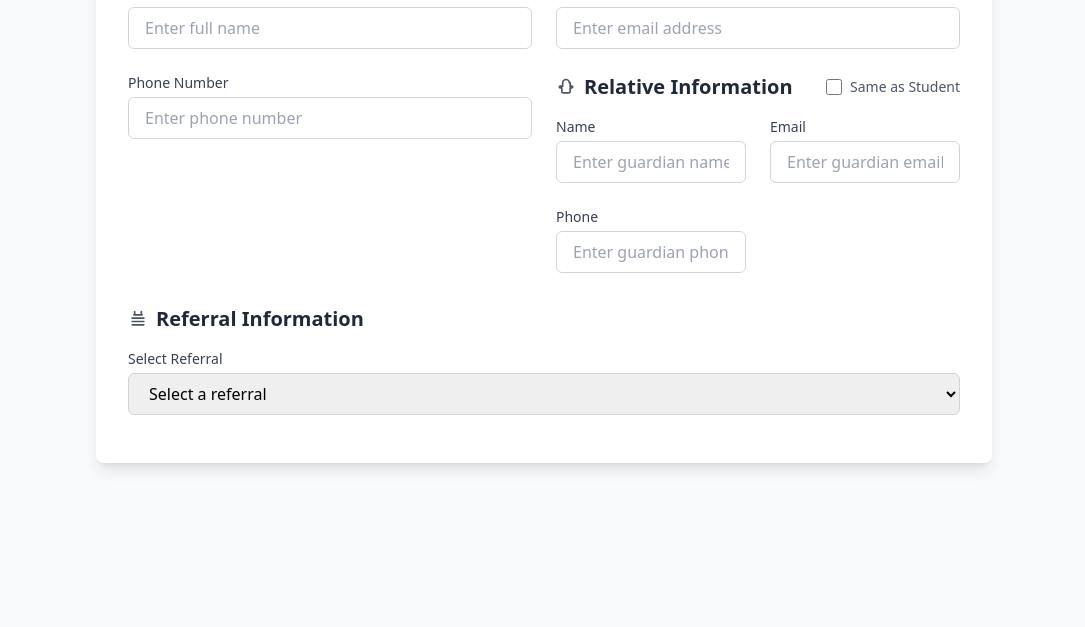
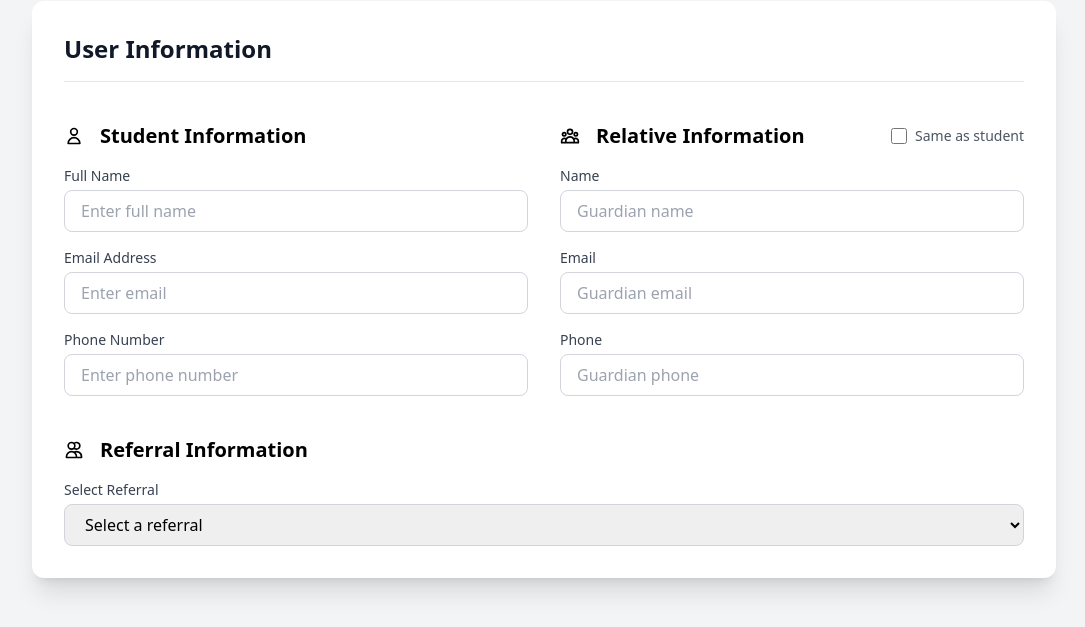
Before and after one commit to SanKyawHtwe/js_project, a website: page public/new_student.html in a window 1280 px wide. Shown: the part 173-800 px from the top of the page, without its empty margins (96-1181 px from the left). Drawn offline with nearby package versions, Linux system fonts and the light colour scheme.

Commit message:
Refactor new student enrollment page: update layout, enhance user information section, and improve referral options

```diff
--- a/public/new_student.html
+++ b/public/new_student.html
@@ -2,13 +2,22 @@
 <html lang="en">
   <head>
     <meta charset="UTF-8" />
-  <meta name="viewport" content="width=device-width, initial-scale=1.0"/>
+    <meta name="viewport" content="width=device-width, initial-scale=1.0" />
     <title>New Enrollment Information</title>
     <script src="https://unpkg.com/alpinejs@3.x.x" defer></script>
     <script src="https://cdn.tailwindcss.com"></script>
   </head>
-<body class="bg-gray-50 p-6">
-  <div class="max-w-4xl mx-auto bg-white shadow-lg rounded-lg p-8"
+  <body class="bg-gray-100 min-h-screen flex items-center justify-center p-6">
+    <div class="container mx-auto max-w-5xl">
+      <img
+        src="https://retail.nbgsoftware.com/logo.png"
+        alt="Logo"
+        class="w-22 h-10 mb-6"/>
+      <h1 class="text-3xl font-bold text-gray-900 mb-6">
+        New Enrollment Information
+      </h1>
+    <div
+      class="w-full max-w-5xl bg-white rounded-xl shadow-xl p-8 space-y-10"
       x-data="{
         formData: {
           fullName: '', email: '', phone: '',
@@ -17,9 +26,16 @@
         },
         sameAsStudent: false,
         referralSources: [
-          { id: 'source1', name: 'Option 1' },
-          { id: 'source2', name: 'Option 2' },
-          { id: 'source3', name: 'Option 3' },
+          { id: 'source1', name: 'John Smith (Marketing)' },
+          { id: 'source2', name: 'Sarah Johnson (Student Advisor)' },
+          { id: 'source3', name: 'Emma Watson (Alumni)' },
+          { id: 'source4', name: 'Michael Brown (Friend)' },
+          { id: 'source5', name: 'Olivia Davis (Family)' },
+          { id: 'source6', name: 'Sophia Wilson (Social Media)' },
+          { id: 'source7', name: 'Liam Johnson (Website)' },
+          { id: 'source8', name: 'Noah Martinez (Event)' },
+          { id: 'source9', name: 'Ava Garcia (Referral)' },
+          { id: 'source10', name: 'Isabella Rodriguez (Other)' },
           { id: 'new', name: 'Add New Referral' }
         ],
         get newReferral() {
@@ -47,86 +63,140 @@
             this.formData.guardianPhone = '';
           }
         }
-      }">
-    <h1 class="text-2xl font-bold mb-6 text-gray-900">New Enrollment Information</h1>
+      }"
+    >
 
-    <section class="mb-8">
-      <h2 class="text-xl font-semibold flex items-center text-gray-800 mb-4">
-        <svg class="w-5 h-5 mr-2 text-gray-600" fill="none" stroke="currentColor" stroke-width="2"
-             viewBox="0 0 24 24"><path stroke-linecap="round" stroke-linejoin="round"
-             d="M5.121 17.804A13.937 13.937 0 0112 15c2.21 0 4.29.534 6.121 1.475M15 10a3 3 0 11-6 0 3 3 0 016 0z" /></svg>
-        Customer Information
+      <h1 class="text-2xl font-bold text-gray-900 border-b pb-4">
+        User Information
+      </h1>
+
+      <!-- Student Info -->
+      <section class="grid grid-cols-1 md:grid-cols-2 gap-8">
+        <div>
+          <h2 class="text-xl font-semibold mb-4 flex items-center gap-2">
+            <svg class="w-5 h-5 mr-2" fill="none" stroke="currentColor" viewBox="0 0 24 24">
+              <path stroke-linecap="round" stroke-linejoin="round" stroke-width="2" d="M16 7a4 4 0 11-8 0 4 4 0 018 0zM12 14a7 7 0 00-7 7h14a7 7 0 00-7-7z"></path>
+          </svg>
+
+            Student Information
           </h2>
-      <div class="grid grid-cols-1 md:grid-cols-2 gap-6">
+          <div class="space-y-4">
             <div>
-          <label class="block text-sm font-medium mb-1 text-gray-700">Full Name</label>
-          <input type="text" x-model="formData.fullName"
+              <label class="block text-sm font-medium text-gray-700"
+                >Full Name</label
+              >
+              <input
+                type="text"
+                x-model="formData.fullName"
                 @input="if(sameAsStudent) updateRelativeFields()"
                 placeholder="Enter full name"
-                 class="w-full border border-gray-300 rounded-md px-4 py-2"/>
+                class="w-full mt-1 border border-gray-300 rounded-lg px-4 py-2"
+              />
             </div>
             <div>
-          <label class="block text-sm font-medium mb-1 text-gray-700">Email Address</label>
-          <input type="email" x-model="formData.email"
+              <label class="block text-sm font-medium text-gray-700"
+                >Email Address</label
+              >
+              <input
+                type="email"
+                x-model="formData.email"
                 @input="if(sameAsStudent) updateRelativeFields()"
-                 placeholder="Enter email address"
-                 class="w-full border border-gray-300 rounded-md px-4 py-2"/>
+                placeholder="Enter email"
+                class="w-full mt-1 border border-gray-300 rounded-lg px-4 py-2"
+              />
             </div>
             <div>
-          <label class="block text-sm font-medium mb-1 text-gray-700">Phone Number</label>
-          <input type="tel" x-model="formData.phone"
+              <label class="block text-sm font-medium text-gray-700"
+                >Phone Number</label
+              >
+              <input
+                type="tel"
+                x-model="formData.phone"
                 @input="if(sameAsStudent) updateRelativeFields()"
                 placeholder="Enter phone number"
-                 class="w-full border border-gray-300 rounded-md px-4 py-2"/>
+                class="w-full mt-1 border border-gray-300 rounded-lg px-4 py-2"
+              />
+            </div>
+          </div>
+        </div>
+
+        <!-- Relative Info -->
+        <div>
+          <div class="flex justify-between items-center mb-4">
+            <h2 class="text-xl font-semibold flex items-center gap-2">
+              <svg class="w-5 h-5 mr-2" fill="none" stroke="currentColor" viewBox="0 0 24 24">
+                <path stroke-linecap="round" stroke-linejoin="round" stroke-width="2" d="M17 20h5v-2a3 3 0 00-5.356-1.857M17 20H7m10 0v-2c0-.656-.126-1.283-.356-1.857M7 20H2v-2a3 3 0 015.356-1.857M7 20v-2c0-.656.126-1.283.356-1.857m0 0a5.002 5.002 0 019.288 0M15 7a3 3 0 11-6 0 3 3 0 016 0zm6 3a2 2 0 11-4 0 2 2 0 014 0zM7 10a2 2 0 11-4 0 2 2 0 014 0z"></path>
+            </svg>
+              Relative Information
+            </h2>
+            <label class="flex items-center gap-2 text-sm text-gray-600">
+              <input
+                type="checkbox"
+                x-model="sameAsStudent"
+                @change="updateRelativeFields()"
+                class="h-4 w-4"
+              />
+              Same as student
+            </label>
+          </div>
+          <div class="space-y-4">
+            <div>
+              <label class="block text-sm font-medium text-gray-700"
+                >Name</label
+              >
+              <input
+                type="text"
+                x-model="formData.guardianName"
+                :disabled="sameAsStudent"
+                placeholder="Guardian name"
+                class="w-full mt-1 border border-gray-300 rounded-lg px-4 py-2"
+              />
             </div>
             <div>
-          <div class="flex justify-between items-center">
-            <h2 class="text-xl font-semibold flex items-center text-gray-800">
-              <svg class="w-5 h-5 mr-2 text-gray-600" fill="none" stroke="currentColor" stroke-width="2"
-                   viewBox="0 0 24 24"><path stroke-linecap="round" stroke-linejoin="round"
-                   d="M16 7a4 4 0 00-8 0v4H5a1 1 0 000 2h2v4a2 2 0 002 2h6a2 2 0 002-2v-4h2a1 1 0 000-2h-2V7z"/></svg>
-              Relative Information
-            </h2>
-            <label class="text-sm font-medium text-gray-600 flex items-center space-x-2">
-              <input type="checkbox" x-model="sameAsStudent" @change="updateRelativeFields()" class="h-4 w-4"/>
-              <span>Same as Student</span>
-            </label>
-          </div>
-          <div class="mt-4 grid grid-cols-1 md:grid-cols-2 gap-6">
-            <div>
-              <label class="block text-sm font-medium mb-1 text-gray-700">Name</label>
-              <input type="text" x-model="formData.guardianName" :disabled="sameAsStudent"
-                     placeholder="Enter guardian name"
-                     class="w-full border border-gray-300 rounded-md px-4 py-2"/>
+              <label class="block text-sm font-medium text-gray-700"
+                >Email</label
+              >
+              <input
+                type="email"
+                x-model="formData.guardianEmail"
+                :disabled="sameAsStudent"
+                placeholder="Guardian email"
+                class="w-full mt-1 border border-gray-300 rounded-lg px-4 py-2"
+              />
             </div>
             <div>
-              <label class="block text-sm font-medium mb-1 text-gray-700">Email</label>
-              <input type="email" x-model="formData.guardianEmail" :disabled="sameAsStudent"
-                     placeholder="Enter guardian email"
-                     class="w-full border border-gray-300 rounded-md px-4 py-2"/>
-            </div>
-            <div>
-              <label class="block text-sm font-medium mb-1 text-gray-700">Phone</label>
-              <input type="tel" x-model="formData.guardianPhone" :disabled="sameAsStudent"
-                     placeholder="Enter guardian phone"
-                     class="w-full border border-gray-300 rounded-md px-4 py-2"/>
-            </div>
+              <label class="block text-sm font-medium text-gray-700"
+                >Phone</label
+              >
+              <input
+                type="tel"
+                x-model="formData.guardianPhone"
+                :disabled="sameAsStudent"
+                placeholder="Guardian phone"
+                class="w-full mt-1 border border-gray-300 rounded-lg px-4 py-2"
+              />
             </div>
           </div>
         </div>
       </section>
 
+      <!-- Referral Info -->
       <section>
-      <h2 class="text-xl font-semibold flex items-center text-gray-800 mb-4">
-        <svg class="w-5 h-5 mr-2 text-gray-600" fill="none" stroke="currentColor" stroke-width="2"
-             viewBox="0 0 24 24"><path stroke-linecap="round" stroke-linejoin="round"
-             d="M8 7V3m8 4V3m-9 4h10M5 11h14M5 15h14M5 19h14"/></svg>
+        <h2 class="text-xl font-semibold mb-4 flex items-center gap-2">
+          <svg class="w-5 h-5 mr-2" fill="none" stroke="currentColor" viewBox="0 0 24 24">
+            <path stroke-linecap="round" stroke-linejoin="round" stroke-width="2" d="M12 4.354a4 4 0 110 5.292M15 21H3v-1a6 6 0 0112 0v1zm0 0h6v-1a6 6 0 00-9-5.197M13 7a4 4 0 11-8 0 4 4 0 018 0z"></path>
+        </svg>
           Referral Information
         </h2>
-      <div class="mb-4">
-        <label class="block text-sm font-medium mb-1 text-gray-700">Select Referral</label>
-        <select x-model="formData.referral"
-                class="w-full border border-gray-300 rounded-md px-4 py-2">
+        <div class="space-y-4">
+          <div>
+            <label class="block text-sm font-medium text-gray-700"
+              >Select Referral</label
+            >
+            <select
+              x-model="formData.referral"
+              class="w-full mt-1 border border-gray-300 rounded-lg px-4 py-2"
+            >
               <option value="" disabled>Select a referral</option>
               <template x-for="source in referralSources" :key="source.id">
                 <option :value="source.id" x-text="source.name"></option>
@@ -134,33 +204,58 @@
             </select>
           </div>
 
-      <div x-show="newReferral" class="grid grid-cols-1 md:grid-cols-3 gap-6 bg-gray-50 p-4 rounded-md border">
+          <div
+            x-show="newReferral"
+            class="flex flex-col gap-4 bg-gray-50 p-4 rounded-md border"
+          >
             <div>
-          <label class="block text-sm font-medium mb-1 text-gray-700">Referral Name</label>
-          <input type="text" x-model="formData.referralName"
+              <label class="block text-sm font-medium mb-1 text-gray-700"
+                >Referral Name</label
+              >
+              <input
+                type="text"
+                x-model="formData.referralName"
                 placeholder="Enter referral name"
-                 class="w-full border border-gray-300 rounded-md px-4 py-2"/>
+                class="w-full border border-gray-300 rounded-md px-4 py-2"
+              />
             </div>
             <div>
-          <label class="block text-sm font-medium mb-1 text-gray-700">Referral Email</label>
-          <input type="email" x-model="formData.referralEmail"
+              <label class="block text-sm font-medium mb-1 text-gray-700"
+                >Referral Email</label
+              >
+              <input
+                type="email"
+                x-model="formData.referralEmail"
                 placeholder="Enter referral email"
-                 class="w-full border border-gray-300 rounded-md px-4 py-2"/>
+                class="w-full border border-gray-300 rounded-md px-4 py-2"
+              />
             </div>
             <div>
-          <label class="block text-sm font-medium mb-1 text-gray-700">Referral Phone</label>
-          <input type="tel" x-model="formData.referralPhone"
+              <label class="block text-sm font-medium mb-1 text-gray-700"
+                >Referral Phone</label
+              >
+              <input
+                type="tel"
+                x-model="formData.referralPhone"
                 placeholder="Enter referral phone"
-                 class="w-full border border-gray-300 rounded-md px-4 py-2"/>
+                class="w-full border border-gray-300 rounded-md px-4 py-2"
+              />
             </div>
-        <div class="md:col-span-3 flex justify-end">
-          <button type="button" class="bg-blue-600 hover:bg-blue-700 text-white font-semibold px-4 py-2 rounded-md"
-                  @click="addReferralSource()">
+            <!-- <div class="flex justify-end">
+              <button
+                type="button"
+                class="bg-blue-600 hover:bg-blue-700 text-white font-semibold px-4 py-2 rounded-md"
+                @click="addReferralSource()"
+              >
                 Add Referral
               </button>
+            </div> -->
           </div>
         </div>
       </section>
+
+
+    </div>
   </div>
   </body>
 </html>
```
Lines whose indentation alone changed are shown as unchanged.
